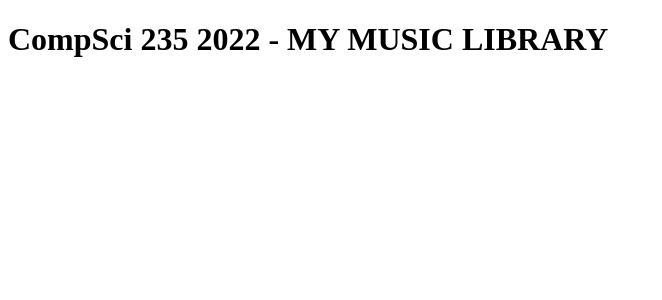
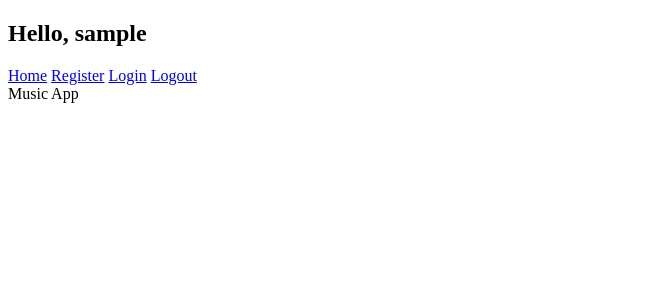
Before and after one commit to Antinson/Music_App, a Flask app: page / in a window 1280 px wide. Shown: the top 300 px of the page, without its empty margins (0-662 px from the left). Run offline with Flask 2, Linux system fonts and the light colour scheme; the visitor is signed in with stand-in values (Sample User, id 1); parts of the project's set-up code (start-up, migrations or seed data) failed here and were passed over.

Commit message:
home.html, edited layout
Created home and updated some styles

```diff
--- a/music/templates/home/home.html
+++ b/music/templates/home/home.html
@@ -1,10 +1,5 @@
-<!DOCTYPE html>
-<html lang="en">
-<head>
-    <meta charset="UTF-8">
-    <title>Simple Track</title>
-</head>
-<body>
-    <h1>CompSci 235 2022 - MY MUSIC LIBRARY</h1>
-</body>
-</html>
+{% extends 'layout.html' %} {% block content %}
+
+<main id="main">
+</main>
+{% endblock %}
--- a/music/templates/layout.html
+++ b/music/templates/layout.html
@@ -0,0 +1,26 @@
+<!DOCTYPE html>
+<html>
+    <head>
+        <meta charset="UTF-8">
+        <title>Music App</title>
+        <link rel="stylesheet" href="{{url_for('static', filename='styles.css')}}"/>
+        <link rel="icon" href="{{ url_for('static', filename='logo.jpg') }}">
+    </head>
+
+    <body>
+        <div id="body">
+
+            {% include 'navigation.html' %}
+            <div id="content-2">
+
+                {% include 'header.html' %}
+            <div id="container">
+
+            {% block content %} {% endblock %}
+
+            {% include 'sidebar.html' %}
+            </div>
+            </div>
+        </div>
+    </body>
+</html>
--- /dev/null
+++ b/music/templates/navigation.html
@@ -0,0 +1,10 @@
+<nav id="nav">
+    <h2 id="nav-header">
+      {% if 'user_name' in session %} Hello, {{ session['user_name'] }} {%
+      endif %}
+    </h2>
+    <a class="btn-nav" href="{{ url_for('home_bp.home') }}">Home</a>
+    <a class="btn-nav" href="{{ url_for('auth_bp.register') }}">Register</a>
+    <a class="btn-nav" href="{{ url_for('auth_bp.login') }}">Login</a>
+    <a class="btn-nav" href="{{ url_for('auth_bp.logout') }}">Logout</a>
+  </nav>
```
Also changed, not shown: music/static/logo.jpg (added), music/static/styles.css (line endings or trailing spaces), music/templates/sidebar.html (added).
